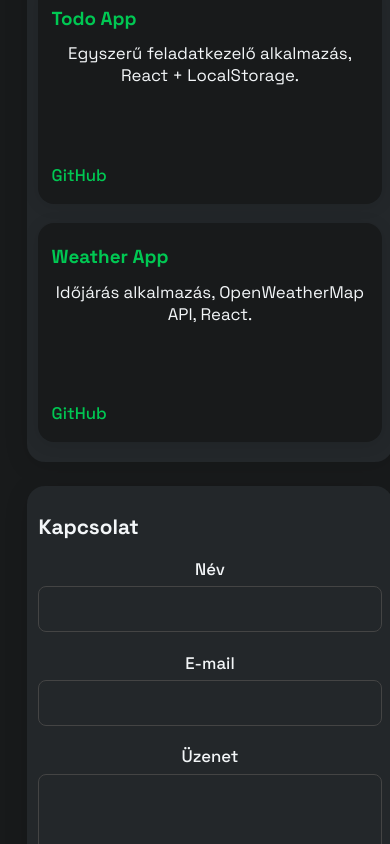
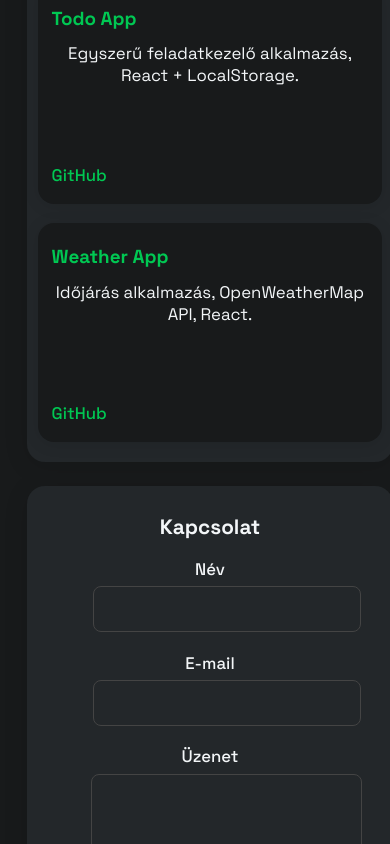
Before and after one commit to MrSmith0303/Protfolio, a React (Create React App) app: page / in a window 390 px wide. Shown: the part 3114-3958 px from the top of the page. Built offline with nearby package versions, Linux system fonts and the light colour scheme.

Commit message:
Mobilon a Kapcsolat szekció és form középre igazítása

```diff
--- a/src/App.css
+++ b/src/App.css
@@ -949,6 +949,22 @@ body, html, #root {
   .section, .section-light, .projects-section, .contact-section {
     text-align: center;
   }
+  .section-title {
+    text-align: center;
+  }
+  .contact-section {
+    display: flex;
+    flex-direction: column;
+    align-items: center;
+  }
+  .contact-form {
+    align-items: center;
+  }
+  .contact-form input,
+  .contact-form textarea {
+    width: 100%;
+    max-width: 400px;
+  }
   .section-title,
   .tech-list,
   .projects-grid,
```
